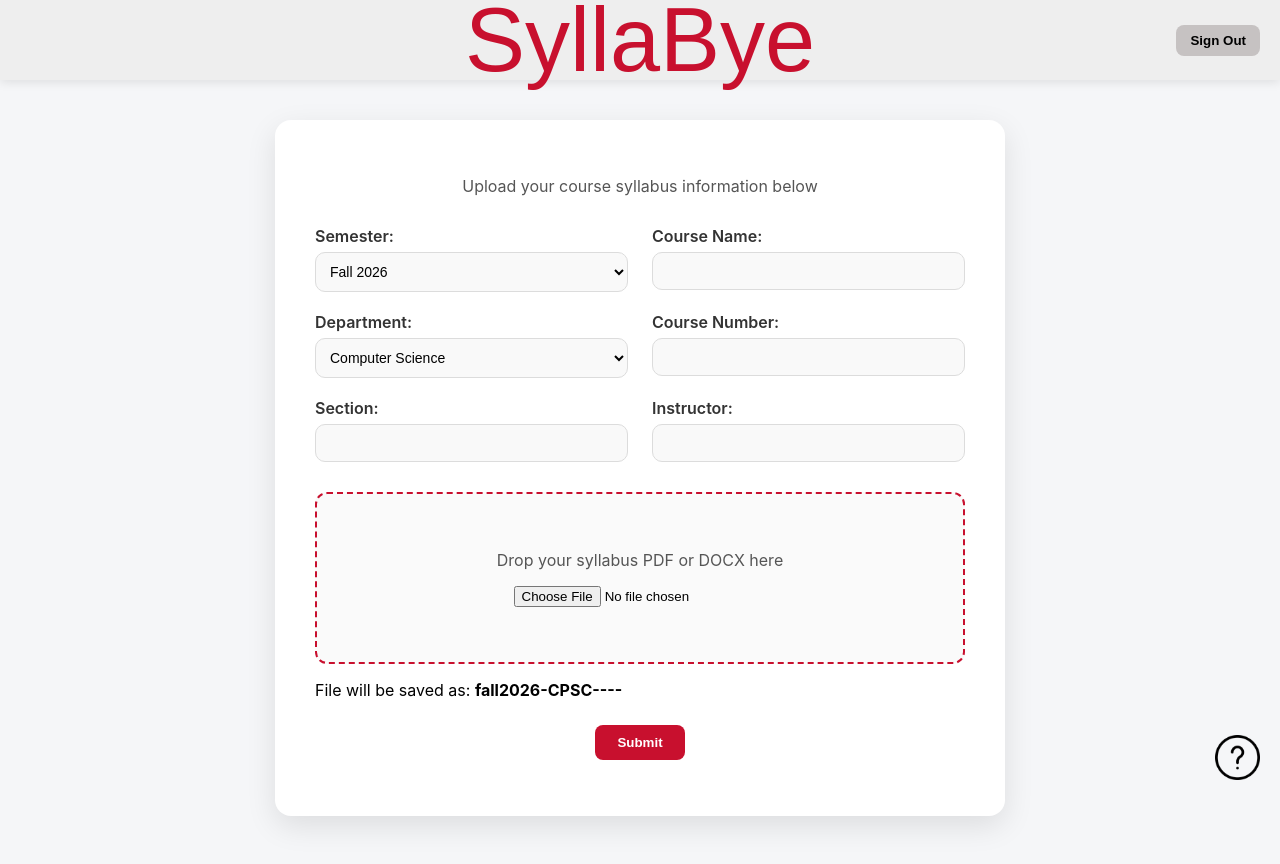
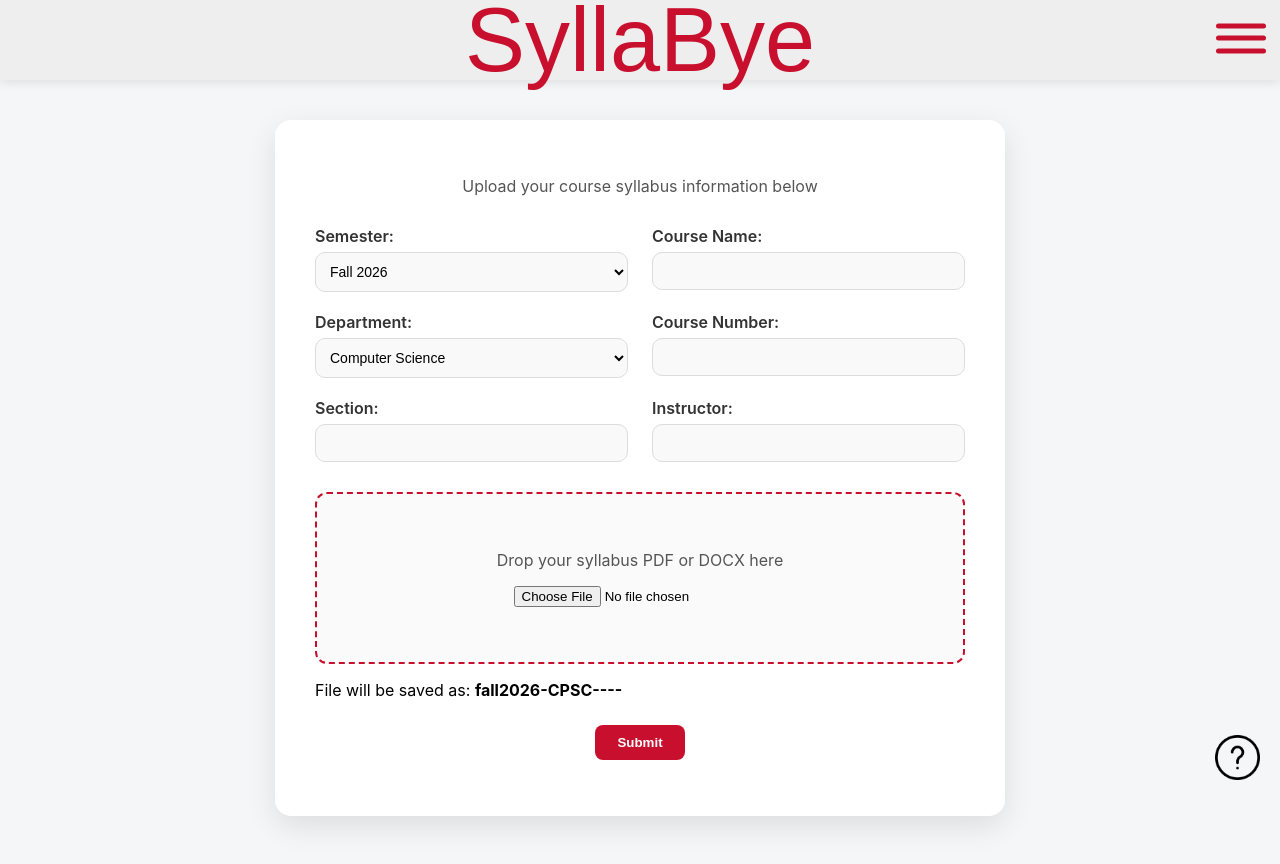
Before and after one commit to Luis-Perz/syllabye-firebase, a React (Create React App) app: page /home in a window 1280 px wide. Shown: the top 864 px of the page. Built offline with nearby package versions, Linux system fonts and the light colour scheme; a web font is replaced by a local one.

Commit message:
Added: admin login link

```diff
--- a/src/App.js
+++ b/src/App.js
@@ -2,6 +2,7 @@ import './css/App.css';
 import Home from './pages/home';
 import Login from './pages/Login';
 import About from './pages/About';
+import Admin from './pages/Admin';
 import {BrowserRouter, Routes, Route} from "react-router-dom";
 
 function App() {
@@ -12,6 +13,7 @@ function App() {
             <Route path="/" element={<Login />} />
             <Route path="/home" element={<Home />} />
             <Route path="/about" element={<About />} />
+            <Route path="/admin" element={<Admin />} />
           </Routes>
         </BrowserRouter>
       </>
--- /dev/null
+++ b/src/components/Sidebar.js
@@ -0,0 +1,50 @@
+import { useState } from "react";
+import { useNavigate } from "react-router-dom";
+import { signOut } from "firebase/auth";
+import { auth } from "../firebase/firebase";
+import "../css/sidebar.css";
+
+export default function Sidebar() {
+    const [isOpen, setIsOpen] = useState(false);
+    const navigate = useNavigate();
+
+    const toggleMenu = () => {
+        const next = !isOpen;
+        setIsOpen(next);
+        document.documentElement.style.overflowY = next ? "hidden" : "";
+    };
+
+    const handleSignOut = async () => {
+        await signOut(auth);
+        navigate("/");
+    };
+
+    return (
+        <>
+
+            <nav >
+
+
+                <div className="nav-inner">
+                    <div className={`hidden-menu ${isOpen ? "active" : ""}`}
+                         style={{ display: isOpen ? "flex" : "none" }}>
+                        <ul>
+                            <li className="nav-link" onClick={() => navigate("/Admin")}>
+                                Admin
+                            </li>
+                            <li className="signout-button" onClick={handleSignOut}>Sign Out</li>
+                        </ul>
+                    </div>
+
+                    <div className={`ham-menu ${isOpen ? "active" : ""}`}
+                         onClick={toggleMenu}>
+                        <span></span>
+                        <span></span>
+                        <span></span>
+                    </div>
+
+                </div>
+            </nav>
+        </>
+    );
+}
--- a/src/css/home.css
+++ b/src/css/home.css
@@ -26,22 +26,6 @@
     font-size: 90px;
     color: #c8102e;
     font-weight: 400;
-}
-
-/* Sign out button */
-.home-container .signout-btn {
-    position: absolute;
-    right: 20px;
-    padding: 8px 14px;
-    border-radius: 8px;
-    border: none;
-    background: #c6c2c2;
-    cursor: pointer;
-    font-weight: 600;
-}
-
-.home-container .signout-btn:hover {
-    background: #d6d6d6;
 }
 
 /* Form card */
--- a/src/css/login.css
+++ b/src/css/login.css
@@ -49,3 +49,12 @@
 .submit-button-hover{
     background-color: blue;
 }
+
+/*  ADMIN LOGIN STYLES */
+.admin-login-container{
+    height:100vh;
+    display: flex;
+    justify-content: center;
+    align-items:center;
+    background-color: rgb(120 109 109 / 0.38);
+}
--- /dev/null
+++ b/src/css/sidebar.css
@@ -0,0 +1,101 @@
+nav {
+    height: 30px;
+    width: 30px;
+    border-radius: 8px;
+    cursor: pointer;
+    display: flex;
+    align-items: center;
+    padding: 8px 14px;
+    position: fixed;
+    top: 5px;
+    right: 20px;
+    font-weight: 600;
+}
+
+.nav-inner {
+    position: relative;
+    height: 100%;
+    width: 100%;
+}
+
+.ham-menu {
+    height: 50px;
+    width: 50px;
+    margin-right: 15px;
+    margin-left: auto;
+    position: relative;
+}
+
+.ham-menu:hover {
+    cursor: pointer;
+}
+
+.ham-menu span {
+    height: 5px;
+    width: 100%;
+    background-color: #c8102e;
+    border-radius: 25px;
+    position: absolute;
+    top: 50%;
+    left: 50%;
+    transform: translate(-50%, -50%);
+    transition: .3s ease;
+}
+
+.ham-menu span:nth-child(1) { top: 25%; }
+.ham-menu span:nth-child(3) { top: 75%; }
+
+.ham-menu.active span:nth-child(1) {
+    top: 50%;
+    transform: translate(-50%, -50%) rotate(45deg);
+}
+.ham-menu.active span:nth-child(2) { opacity: 0; }
+.ham-menu.active span:nth-child(3) {
+    top: 40%;
+    transform: translate(-50%, 50%) rotate(-45deg);
+}
+
+/* Dropdown menu */
+.hidden-menu {
+    position: absolute;
+    height: 80px;
+    width: 100px;
+    top: 60px;       /* sits just below the ham-menu */
+    right: 0;
+    background-color: #fff;
+    border: 2px solid #c8102e;
+    border-radius: 8px;
+    padding: 10px;
+    flex-direction: column;
+    text-align: center;
+    align-items: center;
+    justify-content: center;
+}
+
+.hidden-menu ul {
+    list-style: none;
+    margin: 0;
+    padding: 0;
+    background-color: transparent;
+    border: none;
+    display: flex;
+    flex-direction: column;
+    gap: 15px;
+}
+.nav-link:hover{
+    color: #c8102e;
+    transform: translateY(-1px);
+}
+.signout-button{
+    background-color: #d6d6d6;
+    color: #000;
+    border: none;
+    border-radius: 6px;
+    padding: 8px 16px;
+    cursor: pointer;
+}
+.signout-button:hover{
+    background-color: #c8102e;
+    color: #fff;
+    transform: translateY(2px);
+}
--- /dev/null
+++ b/src/pages/Admin.js
@@ -0,0 +1,21 @@
+
+import "../css/login.css";
+
+function Admin() {
+
+
+    return (
+        <div className="admin-login-container">
+            <div className="login-card">
+                <h1 className="form-title">Admin Login</h1>
+                <p className="form-sub">This is the admin login page for SyllaBye. Only authorized users with Lewis University email accounts can access this page.</p>
+                <button className="submit-button" onClick={() => {}}>
+                    Continue
+                </button>
+                {{} && <p style={{color: "red", marginTop:"10px"}}>{() => {}}</p>}
+            </div>
+        </div>
+    )
+}
+
+export default Admin;
--- a/src/pages/home.js
+++ b/src/pages/home.js
@@ -3,10 +3,11 @@ import { syllabus } from "../firebase/firestore";
 import { uploadSyllabus } from "../firebase/storage";
 import "../css/home.css";
 import { useNavigate } from "react-router-dom";
-import { signOut } from "firebase/auth";
-import { auth } from "../firebase/firebase";
+// import { signOut } from "firebase/auth";
+// import { auth } from "../firebase/firebase";
 import helpIcon from "../images/questions.png";
 import Questions from "../components/Questions";
+import Sidebar from "../components/Sidebar";
 
 
 
@@ -34,15 +35,16 @@ function Home() {
             <div className="top-bar">
                 <h1 className="logo">SyllaBye</h1>
 
-                <button
-                    className="signout-btn"
-                    onClick={async () => {
-                        await signOut(auth);
-                        navigate("/");
-                    }}
-                >
-                    Sign Out
-                </button>
+                {/*<button*/}
+                {/*    className="signout-btn"*/}
+                {/*    onClick={async () => {*/}
+                {/*        await signOut(auth);*/}
+                {/*        navigate("/");*/}
+                {/*    }}*/}
+                {/*>*/}
+                {/*    Sign Out*/}
+                {/*</button>*/}
+                <Sidebar />
             </div>
 
             <div className="form-card">
```
